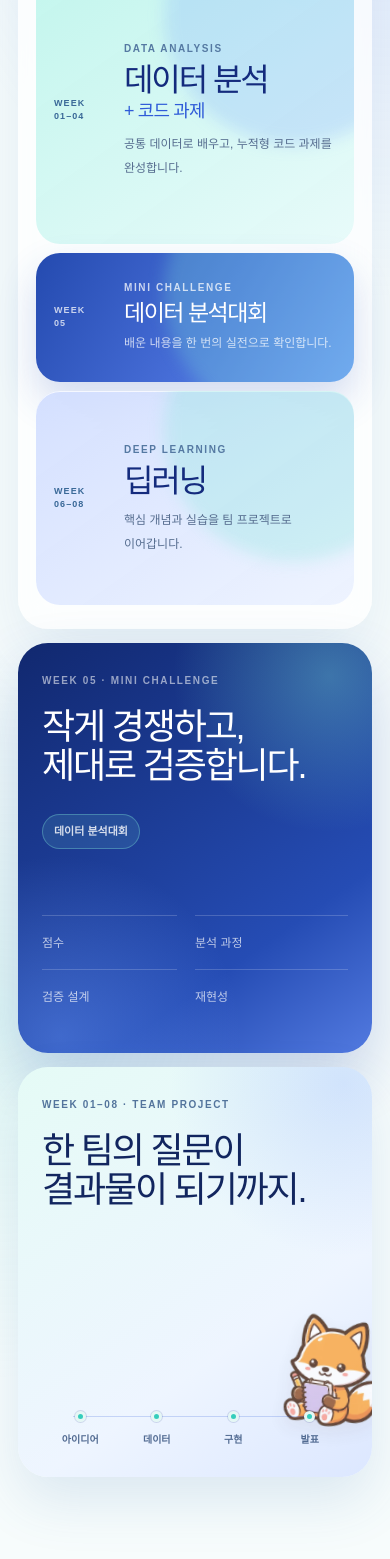
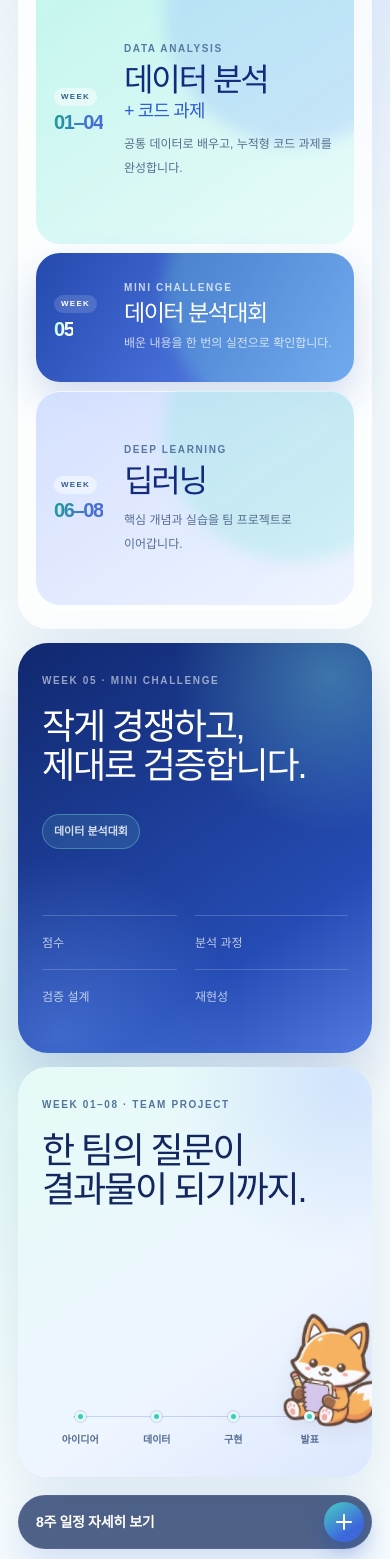
Before and after one commit to dev-JBIG/jbig_promopage, a Next.js app: page /recruit in a window 390 px wide. Shown: the part 2669-4228 px from the top of the page. Built offline with nearby package versions, Linux system fonts and the light colour scheme.

Commit message:
초안 2

```diff
--- a/app/recruit/content.ts
+++ b/app/recruit/content.ts
@@ -31,6 +31,65 @@ export const curriculumPhases = [
     companion: null,
     description: "핵심 개념과 실습을 팀 프로젝트로 이어갑니다.",
     tone: "deep-learning",
+  },
+] as const;
+
+export const curriculumWeeks = [
+  {
+    week: "01",
+    question: "생성형 AI를 이용한 데이터 분석",
+    practice: "데이터 불러오기 · 기초 시각화 · 단순 baseline",
+    project: "팀 구성, 관심 문제와 데이터 후보 수집",
+    seminar: "프로젝트 방향 공유 · 코드 과제",
+  },
+  {
+    week: "02",
+    question: "데이터는 어떻게 읽고 다듬어야 할까?",
+    practice: "EDA · 결측·이상치 · 인코딩 · 스케일링 판단",
+    project: "문제 정의와 데이터 이용 가능성 확인",
+    seminar: "데이터 인사이트 공유",
+  },
+  {
+    week: "03",
+    question: "모델이 잘하고 있는지는 어떻게 알 수 있을까?",
+    practice: "모델 비교 · 평가지표 선택 · 오류 해석",
+    project: "연구·분석 질문과 1차 방법 확정",
+    seminar: "진행 공유 · 코드 과제",
+  },
+  {
+    week: "04",
+    question: "점수가 좋아졌다고 바로 믿어도 될까?",
+    practice: "교차검증 · 누수·과적합 점검 · 재현 가능한 validation",
+    project: "기획안, 역할, 일정, 최소 산출물 확정",
+    seminar: "기획 점검 · 코드 과제",
+  },
+  {
+    week: "05",
+    question: "모델 성능은 어디까지 끌어올릴 수 있을까?",
+    practice: "미니 데이터 분석대회 · 점수 제출",
+    project: "대회 종료 후 구현 착수",
+    seminar: "결과 점검 · 프로젝트 시작",
+  },
+  {
+    week: "06",
+    question: "딥러닝은 뭐가 다른 걸까?",
+    practice: "교안 예제·데모 · 선택형 실습",
+    project: "사이드 프로젝트 구현",
+    seminar: "진행 공유",
+  },
+  {
+    week: "07",
+    question: "이미지를 데이터로 이해한다는 것",
+    practice: "교안 예제·데모 · 선택형 실습",
+    project: "사이드 프로젝트 구현",
+    seminar: "중간 점검",
+  },
+  {
+    week: "08",
+    question: "프로젝트 최종 발표",
+    practice: "필수 코드 과제 없음",
+    project: "결과물 발표 · 피드백 · 아카이빙",
+    seminar: "발표와 질의응답",
   },
 ] as const;
 
--- a/app/recruit/page.tsx
+++ b/app/recruit/page.tsx
@@ -5,6 +5,7 @@ import {
   acronymItems,
   activityAreas,
   curriculumPhases,
+  curriculumWeeks,
   faqItems,
   fitStatements,
   recruitmentConfig,
@@ -121,7 +122,10 @@ export default function RecruitPage() {
                 <ol className="phase-flow">
                   {curriculumPhases.map((item) => (
                     <li key={item.range} className={`phase-card phase-${item.tone}`}>
-                      <span className="phase-range">WEEK<br />{item.range}</span>
+                      <span className="phase-range">
+                        <small>WEEK</small>
+                        <strong>{item.range}</strong>
+                      </span>
                       <div className="phase-copy">
                         <p>{item.label}</p>
                         <h3>{item.title}{item.companion ? <em>+ {item.companion}</em> : null}</h3>
@@ -158,6 +162,36 @@ export default function RecruitPage() {
                 </article>
               </aside>
             </div>
+
+            <details className="curriculum-detail">
+              <summary>
+                <span className="detail-label detail-label-closed">8주 일정 자세히 보기</span>
+                <span className="detail-label detail-label-open">상세 일정 닫기</span>
+                <i aria-hidden="true" />
+              </summary>
+              <div className="curriculum-detail-panel">
+                <header>
+                  <p>WEEK BY WEEK</p>
+                  <h3>질문에서 결과물까지,<br />매주 한 걸음씩.</h3>
+                </header>
+                <ol className="week-detail-grid">
+                  {curriculumWeeks.map((item) => (
+                    <li key={item.week}>
+                      <div className="week-detail-heading">
+                        <span>WEEK</span>
+                        <strong>{item.week}</strong>
+                      </div>
+                      <h4>{item.question}</h4>
+                      <dl>
+                        <div><dt>실습</dt><dd>{item.practice}</dd></div>
+                        <div><dt>프로젝트</dt><dd>{item.project}</dd></div>
+                        <div><dt>세미나</dt><dd>{item.seminar}</dd></div>
+                      </dl>
+                    </li>
+                  ))}
+                </ol>
+              </div>
+            </details>
           </div>
         </section>
 
--- a/app/recruit/recruit.css
+++ b/app/recruit/recruit.css
@@ -488,11 +488,37 @@
 .phase-deep-learning::after { background: rgba(126, 228, 215, 0.28); }
 
 .phase-range {
-  font-size: 12px;
-  font-weight: 800;
-  line-height: 1.45;
-  letter-spacing: 0.12em;
+  align-self: stretch;
+  display: flex;
+  flex-direction: column;
+  justify-content: center;
+  gap: 8px;
   color: #3a6998;
+}
+
+.phase-range small {
+  width: max-content;
+  padding: 6px 9px;
+  border-radius: 999px;
+  color: #315d8f;
+  background: rgba(255, 255, 255, 0.48);
+  font-size: 10px;
+  font-weight: 900;
+  line-height: 1;
+  letter-spacing: 0.16em;
+}
+
+.phase-range strong {
+  width: max-content;
+  color: transparent;
+  background: linear-gradient(108deg, #1a9f93, #476fd7 72%);
+  background-clip: text;
+  -webkit-background-clip: text;
+  -webkit-text-fill-color: transparent;
+  font-size: clamp(23px, 2.5vw, 34px);
+  font-weight: 900;
+  line-height: 0.95;
+  letter-spacing: -0.07em;
 }
 
 .phase-copy { position: relative; z-index: 1; }
@@ -517,9 +543,20 @@
 
 .phase-copy > span { color: #566d8f; font-size: 13px; line-height: 1.55; }
 
-.phase-challenge .phase-range,
 .phase-challenge .phase-copy > p,
 .phase-challenge .phase-copy > span { color: rgba(255, 255, 255, 0.74); }
+
+.phase-challenge .phase-range small {
+  color: #fff;
+  background: rgba(255, 255, 255, 0.14);
+}
+
+.phase-challenge .phase-range strong {
+  background: linear-gradient(108deg, #b8fff2, #fff 76%);
+  background-clip: text;
+  -webkit-background-clip: text;
+  -webkit-text-fill-color: transparent;
+}
 
 .phase-challenge .phase-copy h3 { margin: 7px 0 5px; color: #fff; font-size: clamp(25px, 3vw, 38px); }
 
@@ -653,6 +690,187 @@
   width: 118px;
   opacity: 0.78;
   transform: rotate(6deg);
+}
+
+.curriculum-detail {
+  position: relative;
+  margin-top: 26px;
+}
+
+.curriculum-detail > summary {
+  width: max-content;
+  min-height: 56px;
+  margin-left: auto;
+  padding: 0 8px 0 22px;
+  display: flex;
+  align-items: center;
+  gap: 18px;
+  border-radius: 32px;
+  color: #fff;
+  background: rgba(33, 55, 103, 0.78);
+  box-shadow:
+    inset 0 0 1px rgba(255, 255, 255, 0.45),
+    0 18px 38px rgba(47, 91, 216, 0.18);
+  backdrop-filter: blur(12px);
+  cursor: pointer;
+  list-style: none;
+}
+
+.curriculum-detail > summary::-webkit-details-marker { display: none; }
+.curriculum-detail > summary:focus-visible { outline: 3px solid var(--aqua); outline-offset: 4px; }
+
+.detail-label {
+  font-size: 14px;
+  font-weight: 750;
+  letter-spacing: -0.025em;
+}
+
+.detail-label-open { display: none; }
+
+.curriculum-detail > summary i {
+  position: relative;
+  width: 42px;
+  aspect-ratio: 1;
+  flex: 0 0 auto;
+  border-radius: 50%;
+  background: linear-gradient(145deg, #47cfc1, #3d68db 70%);
+  box-shadow: 0 8px 18px rgba(25, 79, 186, 0.34);
+  transition: transform 240ms ease;
+}
+
+.curriculum-detail > summary i::before,
+.curriculum-detail > summary i::after {
+  content: "";
+  position: absolute;
+  top: 50%;
+  left: 50%;
+  width: 16px;
+  height: 2px;
+  border-radius: 2px;
+  background: #fff;
+  transform: translate(-50%, -50%);
+}
+
+.curriculum-detail > summary i::after { transform: translate(-50%, -50%) rotate(90deg); }
+.curriculum-detail[open] > summary i { transform: rotate(45deg); }
+.curriculum-detail[open] .detail-label-closed { display: none; }
+.curriculum-detail[open] .detail-label-open { display: inline; }
+
+.curriculum-detail-panel {
+  margin-top: 18px;
+  padding: clamp(28px, 4vw, 52px);
+  border-radius: 40px;
+  background:
+    radial-gradient(circle at 92% 0%, rgba(120, 156, 255, 0.24), transparent 28%),
+    radial-gradient(circle at 2% 100%, rgba(126, 228, 215, 0.22), transparent 30%),
+    rgba(255, 255, 255, 0.78);
+  box-shadow: 0 30px 70px rgba(55, 105, 177, 0.12);
+  backdrop-filter: blur(18px);
+  animation: curriculumDetailIn 360ms ease both;
+}
+
+.curriculum-detail-panel > header {
+  display: grid;
+  grid-template-columns: 0.65fr 1.35fr;
+  gap: clamp(28px, 6vw, 80px);
+  align-items: end;
+  padding-bottom: clamp(30px, 4vw, 48px);
+}
+
+.curriculum-detail-panel > header p {
+  margin: 0;
+  color: #4f77a2;
+  font-size: 10px;
+  font-weight: 900;
+  letter-spacing: 0.18em;
+}
+
+.curriculum-detail-panel > header h3 {
+  margin: 0;
+  color: var(--navy);
+  font-size: clamp(34px, 4.5vw, 58px);
+  line-height: 1.02;
+  letter-spacing: -0.06em;
+}
+
+.week-detail-grid {
+  margin: 0;
+  padding: 0;
+  display: grid;
+  grid-template-columns: repeat(2, minmax(0, 1fr));
+  gap: 12px;
+  list-style: none;
+}
+
+.week-detail-grid > li {
+  min-width: 0;
+  min-height: 320px;
+  padding: clamp(24px, 3vw, 34px);
+  display: flex;
+  flex-direction: column;
+  border-radius: 28px;
+  background: rgba(250, 253, 255, 0.82);
+  box-shadow: inset 0 1px 0 rgba(255, 255, 255, 0.96);
+}
+
+.week-detail-grid > li:nth-child(5) {
+  color: #fff;
+  background: linear-gradient(135deg, #2349ad, #4d76dd 70%, #6d9af3);
+  box-shadow: 0 18px 38px rgba(42, 82, 184, 0.18);
+}
+
+.week-detail-heading {
+  display: flex;
+  align-items: baseline;
+  gap: 8px;
+  color: #4c74a0;
+}
+
+.week-detail-heading span { font-size: 9px; font-weight: 900; letter-spacing: 0.16em; }
+.week-detail-heading strong { font-size: 25px; font-weight: 900; letter-spacing: -0.06em; }
+
+.week-detail-grid h4 {
+  margin: 26px 0 32px;
+  color: var(--navy);
+  font-size: clamp(23px, 2.25vw, 30px);
+  line-height: 1.18;
+  letter-spacing: -0.055em;
+}
+
+.week-detail-grid dl { margin: auto 0 0; }
+
+.week-detail-grid dl > div {
+  padding: 11px 0;
+  display: grid;
+  grid-template-columns: 62px 1fr;
+  gap: 10px;
+  border-top: 1px solid rgba(70, 103, 151, 0.14);
+}
+
+.week-detail-grid dt {
+  color: #4b70a0;
+  font-size: 10px;
+  font-weight: 900;
+  letter-spacing: -0.02em;
+}
+
+.week-detail-grid dd {
+  margin: 0;
+  color: #596f91;
+  font-size: 12px;
+  line-height: 1.55;
+}
+
+.week-detail-grid > li:nth-child(5) .week-detail-heading,
+.week-detail-grid > li:nth-child(5) h4,
+.week-detail-grid > li:nth-child(5) dt,
+.week-detail-grid > li:nth-child(5) dd { color: #fff; }
+
+.week-detail-grid > li:nth-child(5) dl > div { border-top-color: rgba(255, 255, 255, 0.18); }
+
+@keyframes curriculumDetailIn {
+  from { opacity: 0; transform: translateY(14px); }
+  to { opacity: 1; transform: translateY(0); }
 }
 
 .awards-section {
@@ -1163,7 +1381,9 @@
   .chart-heading { align-items: flex-start; flex-direction: column; gap: 9px; padding-bottom: 22px; }
   .phase-flow { min-height: 630px; grid-template-rows: 2.5fr 1.2fr 2fr; gap: 9px; }
   .phase-card { padding: 22px 18px; grid-template-columns: 58px 1fr; gap: 12px; border-radius: 24px; }
-  .phase-range { font-size: 9px; }
+  .phase-range { gap: 7px; }
+  .phase-range small { padding: 5px 7px; font-size: 8px; }
+  .phase-range strong { font-size: 20px; }
   .phase-copy h3 { margin: 8px 0 10px; font-size: 32px; }
   .phase-copy h3 em { margin-top: 7px; font-size: 0.56em; }
   .phase-copy > span { font-size: 12px; }
@@ -1176,6 +1396,20 @@
   .challenge-signals,
   .project-flow { right: 24px; bottom: 30px; left: 24px; }
   .project-mascot { right: -15px; bottom: 38px; width: 122px; }
+  .curriculum-detail { margin-top: 18px; }
+  .curriculum-detail > summary {
+    width: 100%;
+    min-height: 54px;
+    padding-left: 18px;
+    justify-content: space-between;
+  }
+  .curriculum-detail > summary i { width: 40px; }
+  .curriculum-detail-panel { padding: 28px 14px 14px; border-radius: 30px; }
+  .curriculum-detail-panel > header { grid-template-columns: 1fr; gap: 16px; padding: 0 10px 30px; }
+  .curriculum-detail-panel > header h3 { font-size: 38px; }
+  .week-detail-grid { grid-template-columns: 1fr; gap: 9px; }
+  .week-detail-grid > li { min-height: 300px; padding: 26px 22px; border-radius: 23px; }
+  .week-detail-grid h4 { font-size: 25px; }
   .awards-section { padding: 110px 0 130px; }
   .awards-intro { grid-template-columns: 1fr; gap: 46px; }
   .awards-heading h2 { font-size: clamp(45px, 13.2vw, 58px); }
```
Also changed, not shown: 1 other file (tests, documents, lock files or other folders).
